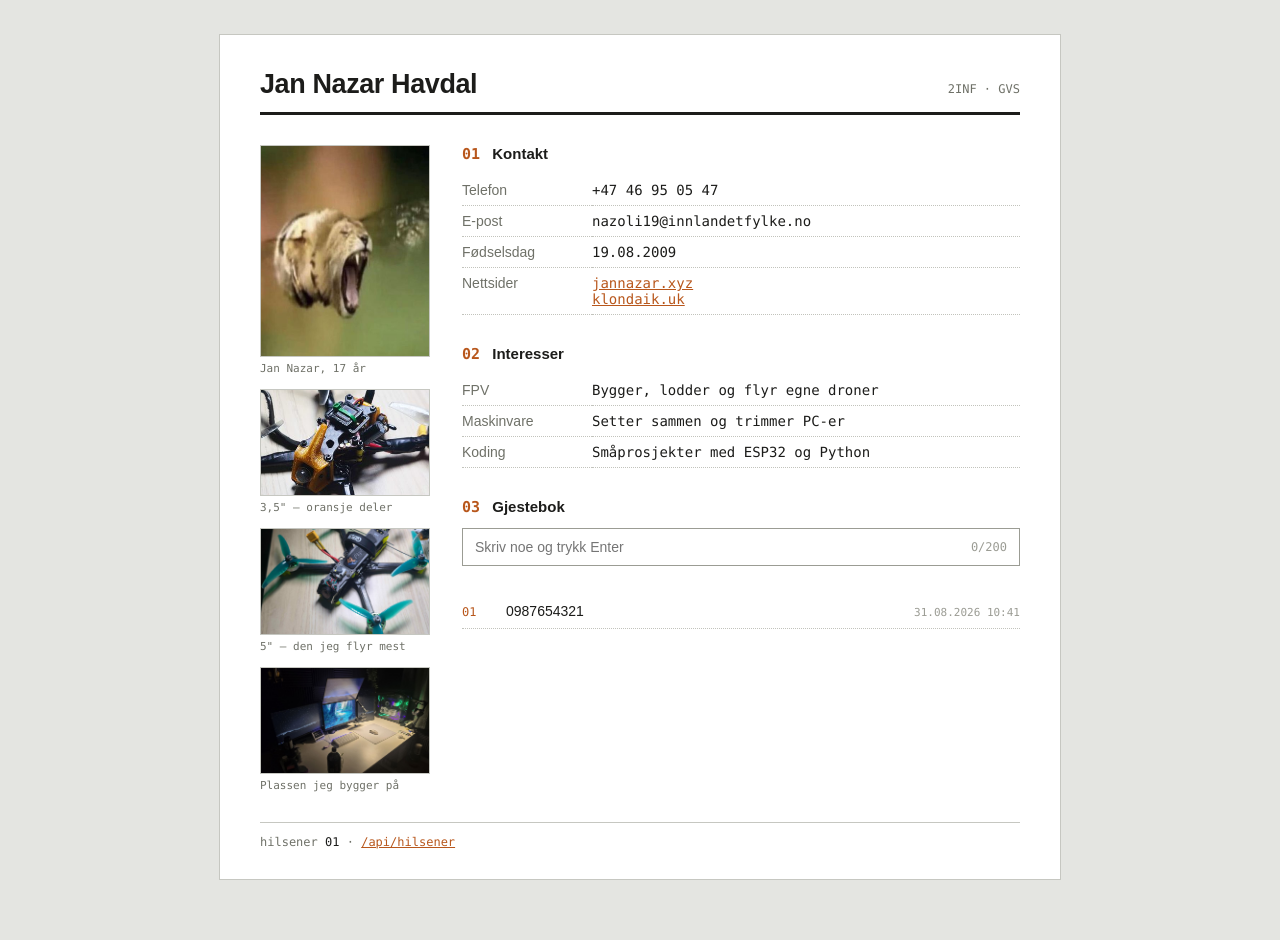
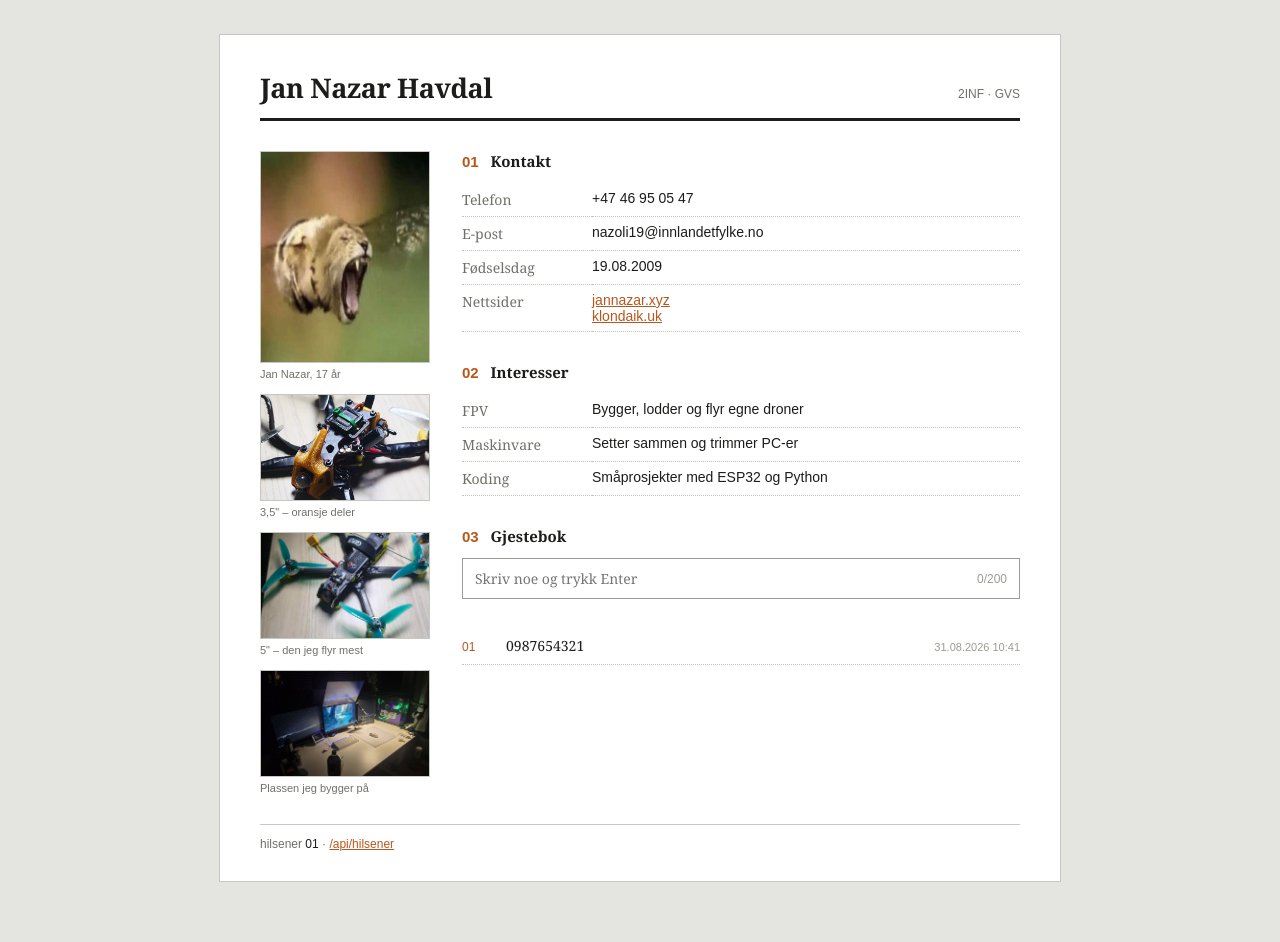
Before and after one commit to KrekerDM/SimpleFlaskWEB, a Flask app: page / in a window 1280 px wide. Run offline with Flask 3, Linux system fonts and the light colour scheme; data comes from the database, SQL or seed files in the repository; both versions use the stored data as it was after the commit.

Commit message:
12367890

```diff
--- a/app.py
+++ b/app.py
@@ -37,7 +37,6 @@ def hent_alle():
     ).fetchall()
     kobling.close()
     return [dict(rad) for rad in rader]
-
 
 def regn_alder(fodt):
     i_dag = date.today()
--- a/static/style.css
+++ b/static/style.css
@@ -3,7 +3,7 @@ body {
   padding: 34px 16px 60px;
   background-color: #e4e5e1;
   color: #1c1c1a;
-  font-family: Arial, Helvetica, sans-serif;
+  font-family: Cambria, Cochin, Georgia, Times New Roman, serif;
   font-size: 14px;
 }
 
@@ -31,7 +31,7 @@ h1 {
 }
 
 .stempel {
-  font-family: Consolas, "Courier New", monospace;
+  font-family: Arial, Helvetica, sans-serif;
   font-size: 12px;
   color: #6f7168;
   white-space: nowrap;
@@ -47,7 +47,7 @@ h2 {
 }
 
 .nr {
-  font-family: Consolas, "Courier New", monospace;
+  font-family: Arial, Helvetica, sans-serif;
   color: #b8571c;
   margin-right: 8px;
 }
@@ -68,7 +68,7 @@ h2 {
   margin: 0;
   padding: 7px 0;
   border-bottom: 1px dotted #c2c3bc;
-  font-family: Consolas, "Courier New", monospace;
+  font-family: Arial, Helvetica, sans-serif;
   word-break: break-word;
 }
 
@@ -111,7 +111,7 @@ h2 {
 
 .rail figcaption {
   margin-top: 5px;
-  font-family: Consolas, "Courier New", monospace;
+  font-family: Arial, Helvetica, sans-serif;
   font-size: 11px;
   color: #6f7168;
 }
@@ -150,7 +150,7 @@ a:focus {
 
 #teller {
   padding-right: 12px;
-  font-family: Consolas, "Courier New", monospace;
+  font-family: Arial, Helvetica, sans-serif;
   font-size: 12px;
   color: #9b9c94;
 }
@@ -168,7 +168,7 @@ a:focus {
 
 .tom {
   margin: 10px 0 0;
-  font-family: Consolas, "Courier New", monospace;
+  font-family: Arial, Helvetica, sans-serif;
   font-size: 12px;
   color: #9b9c94;
 }
@@ -192,7 +192,7 @@ a:focus {
 
 .logg li::before {
   content: counter(hilsen, decimal-leading-zero);
-  font-family: Consolas, "Courier New", monospace;
+  font-family: Arial, Helvetica, sans-serif;
   font-size: 12px;
   color: #b8571c;
 }
@@ -202,7 +202,7 @@ a:focus {
 }
 
 .logg .tid {
-  font-family: Consolas, "Courier New", monospace;
+  font-family: Arial, Helvetica, sans-serif;
   font-size: 11px;
   color: #9b9c94;
   white-space: nowrap;
@@ -212,7 +212,7 @@ footer {
   margin-top: 30px;
   border-top: 1px solid #c6c7c1;
   padding-top: 12px;
-  font-family: Consolas, "Courier New", monospace;
+  font-family: Arial, Helvetica, sans-serif;
   font-size: 12px;
   color: #6f7168;
 }
@@ -243,7 +243,7 @@ footer b {
   margin: 0;
   padding: 8px 12px;
   border-top: 1px solid #c6c7c1;
-  font-family: Consolas, "Courier New", monospace;
+  font-family: Arial, Helvetica, sans-serif;
   font-size: 11px;
   color: #6f7168;
 }
```
Also changed, not shown: hilsener.db.
